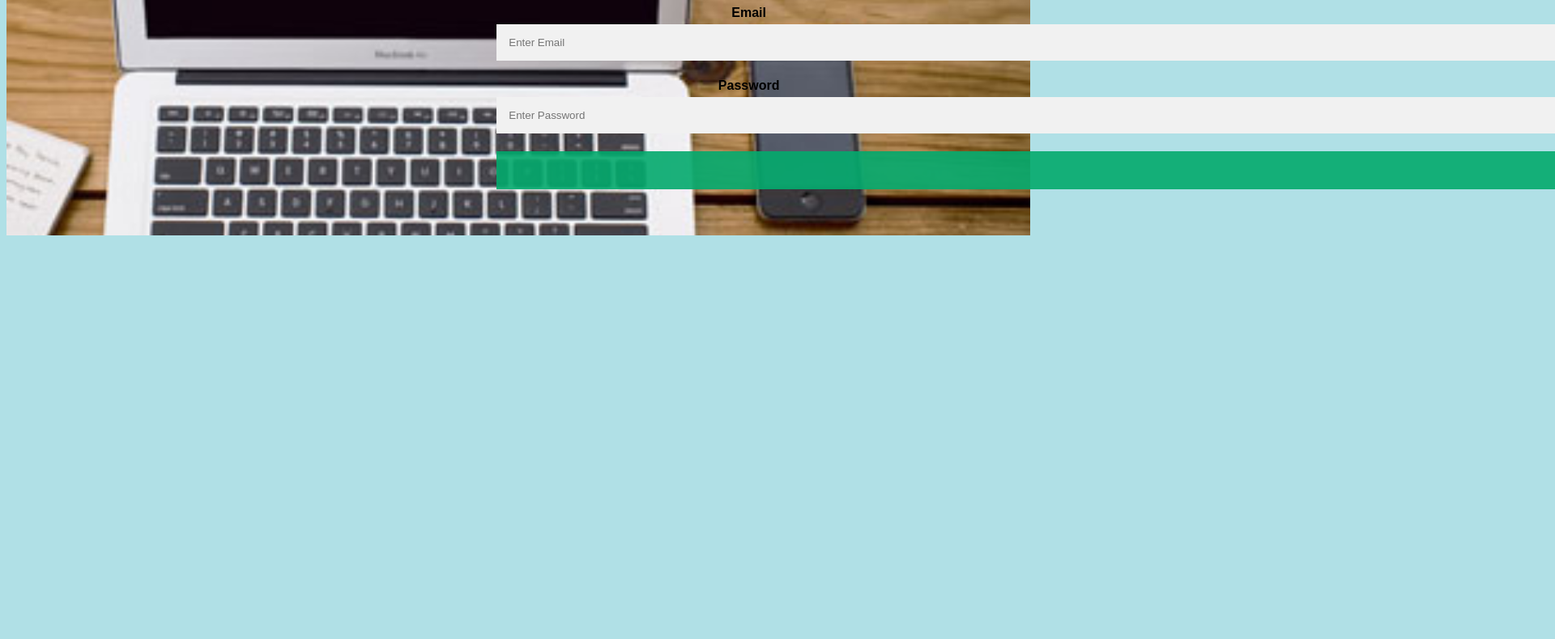
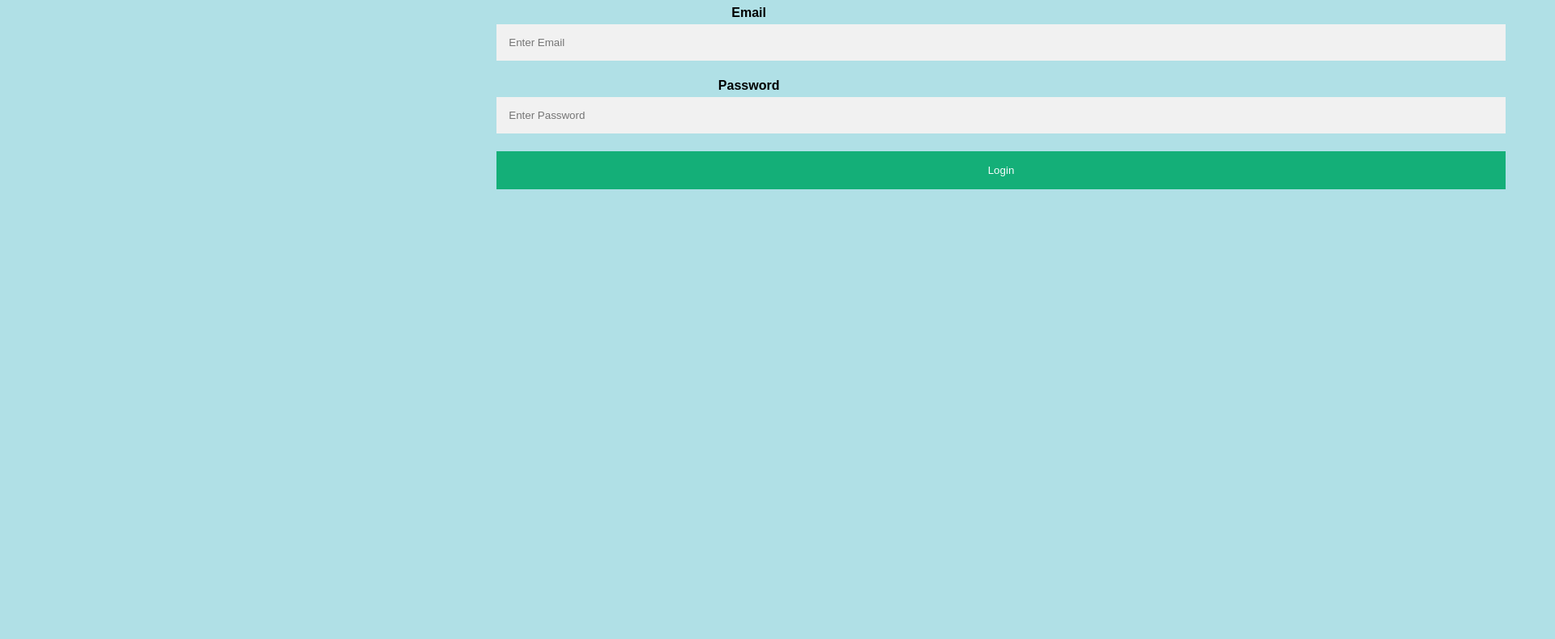
Before and after one commit to tardomanagayao/MARK, a plain HTML site: page index.html in a window 1280 px wide. Shown: the part 117-907 px from the top of the page at 81% size, 1920 px wide, since content can reach past the window. Drawn offline with Linux system fonts and the light colour scheme.

Commit message:
Update index.html

```diff
--- a/index.html
+++ b/index.html
@@ -31,7 +31,7 @@
 <meta name="viewport" content="width=device-width, initial-scale=1">
 <style>
 body, html {
-  height: 700%;
+  height: 500%;
   font-family: Arial, Helvetica, sans-serif;
 }
 
@@ -43,7 +43,7 @@ body, html {
   /* The image used */
   background-image: url("workplace.jpg");
 
-  min-height: 400px;
+  min-height: 800%px;
 
   /* Center and scale the image nicely */
   background-position: center;
@@ -57,14 +57,14 @@ body, html {
   position: absolute;
   right: 0;
   margin: 20px;
-  max-width: 300%px;
+  max-width: 200%px;
   padding: 16px;
   background-color: whitte;
 }
 
 /* Full-width input fields */
 input[type=text], input[type=password] {
-  width: 500%;
+  width: 200%;
   padding: 15px;
   margin: 5px 0 22px 0;
   border: none;
@@ -83,7 +83,7 @@ input[type=text]:focus, input[type=password]:focus {
   padding: 16px 20px;
   border: none;
   cursor: pointer;
-  width: 800%;
+  width: 200%;
   opacity: 0.9;
 }
 
```
